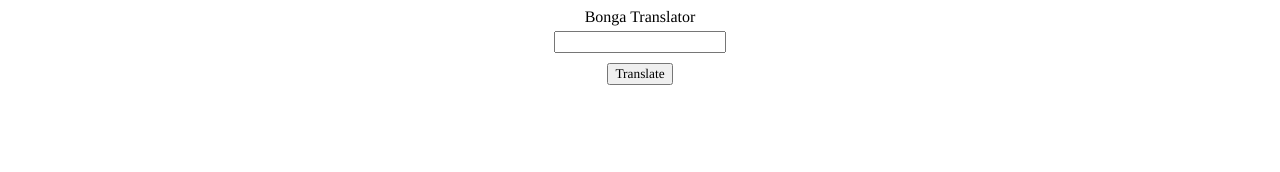
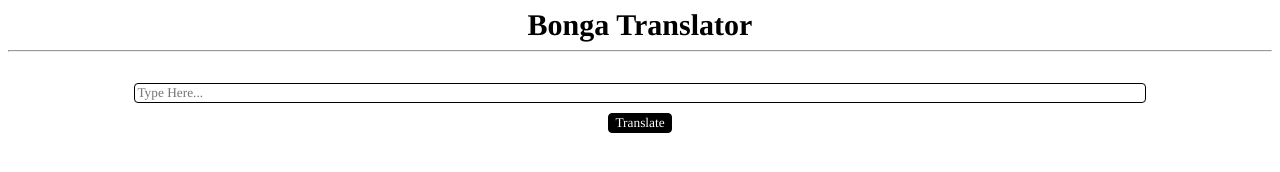
Before and after one commit to purebeast46/bongat, a plain HTML site: page index.html in a window 1280 px wide. Drawn offline with Linux system fonts and the light colour scheme.

Commit message:
Update index.html

```diff
--- a/index.html
+++ b/index.html
@@ -120,17 +120,31 @@
 </script>
 <style type="text/css">
 input{
+width:80%;
 font-family: times;
+border: 1px solid #000;
 margin: 5px;
+border-radius: 4px;
 }
 button{
 font-family: times;
 margin: 5px;
+border:1px solid #000;
+border-radius: 4px;
+background:#000;
+color:#fff;
+
 }
 
 p{
 font-family: times;
 margin: 5px;
+}
+font{
+font-family: times;
+font-size:30px;
+
+
 }
 </style>
 
@@ -141,8 +155,10 @@ margin: 5px;
 
 	<center>
 
-	<font face="times">Bonga Translator</font><br>
-    <input type="text" family="times" id="myText"><br>
+	<font><b>Bonga Translator</b></font><br>
+	<hr>
+	<br>
+    <input type="text" placeholder="Type Here..." family="times" id="myText"><br>
     <button type="button" onclick="strReplace();">Translate</button><br>
     <p id="m"></p>
     </center>
```
